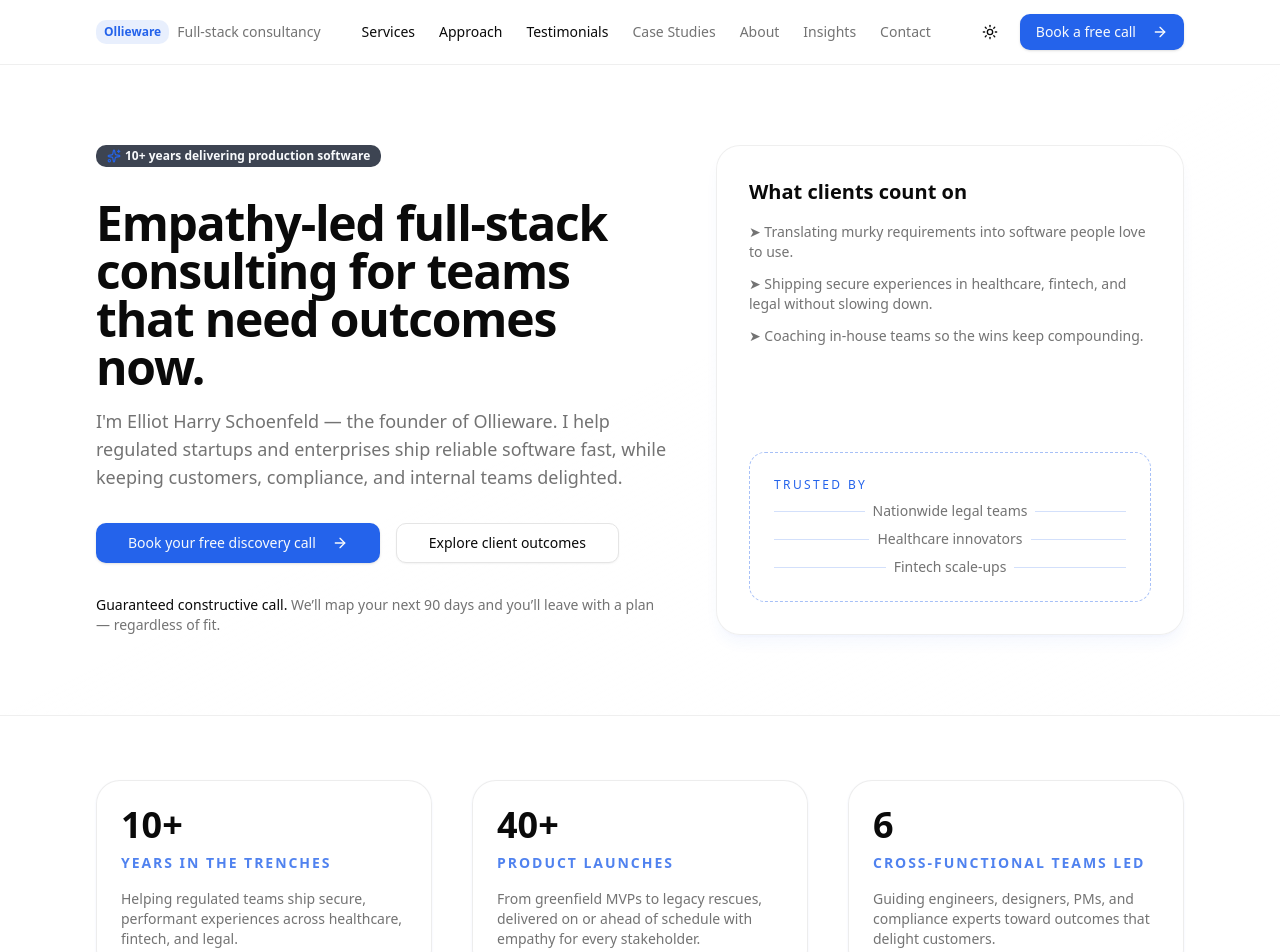
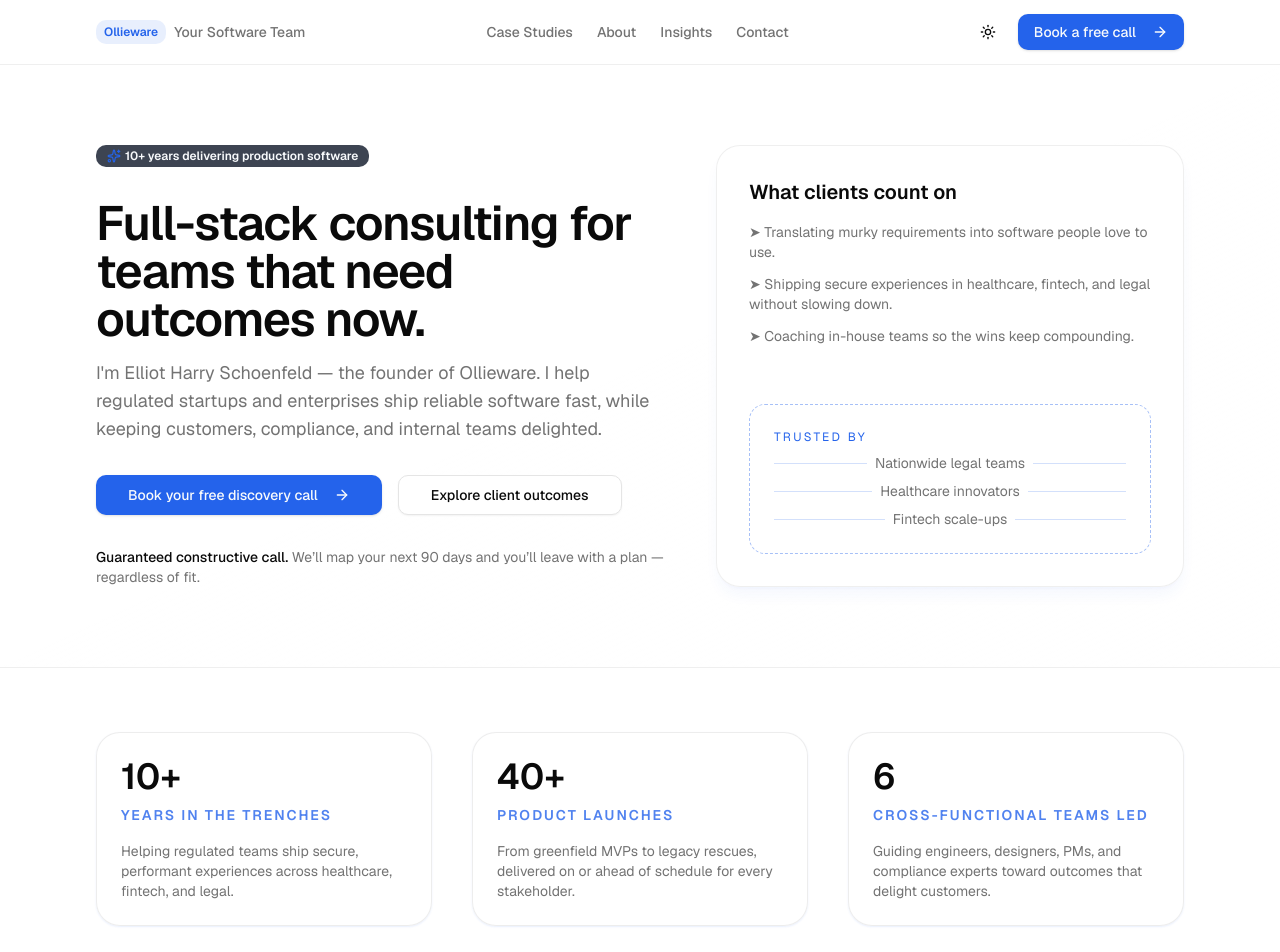
Before and after one commit to schoenfelde/ollieware-home, a Next.js app: page / in a window 1280 px wide. Shown: the top 952 px of the page. Built offline with nearby package versions, Linux system fonts and the light colour scheme.

Commit message:
copy updates

```diff
--- a/src/app/about/page.tsx
+++ b/src/app/about/page.tsx
@@ -11,7 +11,7 @@ import { Separator } from "@/components/ui/separator";
 
 const values = [
   {
-    title: "Empathy before architecture",
+    title: "Consideration before architecture",
     icon: HeartHandshake,
     description:
       "Great software starts by understanding the humans behind the requirements. I listen first, translate frustrations into journeys, and design solutions that respect every stakeholder.",
@@ -68,7 +68,7 @@ export default function AboutPage() {
           About Ollieware
         </p>
         <h1 className="text-4xl font-semibold tracking-tight sm:text-5xl">
-          Meet Elliot Harry Schoenfeld — product-minded, empathy-led engineer.
+          Meet Elliot, — product-minded, thoughtful, engineer.
         </h1>
         <p className="max-w-3xl text-base text-muted-foreground">
           I&apos;ve spent the past decade guiding cross-functional teams through
--- a/src/components/layout/site-header.tsx
+++ b/src/components/layout/site-header.tsx
@@ -22,12 +22,6 @@ const NAV_ITEMS = [
   { href: "/about", label: "About" },
   { href: "/blog", label: "Insights" },
   { href: "/contact", label: "Contact" },
-];
-
-const SECONDARY_LINKS = [
-  { href: "/#services", label: "Services" },
-  { href: "/#approach", label: "Approach" },
-  { href: "/#testimonials", label: "Testimonials" },
 ];
 
 function ActiveLink({
@@ -70,18 +64,10 @@ export function SiteHeader() {
             Ollieware
           </span>
           <span className="text-sm font-medium text-muted-foreground">
-            Full-stack consultancy
+            Your Software Team
           </span>
         </Link>
         <nav className="hidden items-center gap-6 md:flex">
-          {SECONDARY_LINKS.map((item) => (
-            <ActiveLink
-              key={item.href}
-              href={item.href}
-              label={item.label}
-              pathname={pathname}
-            />
-          ))}
           {NAV_ITEMS.map((item) => (
             <ActiveLink
               key={item.href}
@@ -116,7 +102,7 @@ export function SiteHeader() {
                 </SheetTitle>
               </SheetHeader>
               <div className="flex flex-col gap-4">
-                {[...SECONDARY_LINKS, ...NAV_ITEMS].map((item) => (
+                {[...NAV_ITEMS].map((item) => (
                   <SheetClose asChild key={item.href}>
                     <Link
                       href={item.href}
--- a/src/components/sections/approach.tsx
+++ b/src/components/sections/approach.tsx
@@ -12,7 +12,7 @@ const steps = [
   {
     title: "Design a confident path",
     description:
-      "Translate empathy into an executable plan: prioritized outcomes, measurable checkpoints, and transparent trade-offs.",
+      "Translate goals into an executable plan: prioritized outcomes, measurable checkpoints, and transparent trade-offs.",
     icon: Handshake,
   },
   {
@@ -38,7 +38,7 @@ export function ApproachSection() {
       <div className="mx-auto w-full max-w-6xl px-4 sm:px-6 lg:px-8">
         <div className="mx-auto max-w-2xl text-center">
           <h2 className="text-3xl font-semibold tracking-tight sm:text-4xl">
-            A delivery rhythm built on empathy
+            A rhythm focused on delivery
           </h2>
           <p className="mt-4 text-base text-muted-foreground">
             Elliot combines hands-on engineering with high EQ. The result is a
--- a/src/components/sections/hero.tsx
+++ b/src/components/sections/hero.tsx
@@ -25,7 +25,7 @@ export function HeroSection() {
           </div>
           <div className="space-y-4">
             <h1 className="text-4xl font-semibold tracking-tight sm:text-5xl">
-              Empathy-led full-stack consulting for teams that need outcomes
+              Full-stack consulting for teams that need outcomes
               now.
             </h1>
             <p className="max-w-2xl text-lg text-muted-foreground">
--- a/src/data/content.ts
+++ b/src/data/content.ts
@@ -53,7 +53,7 @@ export const metrics: Metric[] = [
     value: "40+",
     label: "product launches",
     description:
-      "From greenfield MVPs to legacy rescues, delivered on or ahead of schedule with empathy for every stakeholder.",
+      "From greenfield MVPs to legacy rescues, delivered on or ahead of schedule for every stakeholder.",
   },
   {
     value: "6",
@@ -87,7 +87,7 @@ export const services: Service[] = [
   {
     title: "Team leadership & mentorship",
     summary:
-      "Bring calm senior leadership to hybrid teams that need clarity, empathy, and velocity.",
+      "Bring calm senior leadership to hybrid teams that need clarity and velocity.",
     highlights: [
       "Stand up modern SDLC practices: CI, testing, observability, and guardrails.",
       "Mentor engineers across web, mobile, and infrastructure disciplines.",
@@ -167,7 +167,7 @@ export const testimonials: Testimonial[] = [
   },
   {
     quote:
-      "He brings empathy to every stakeholder conversation — legal, engineering, executives — and leaves teams more confident than he found them.",
+      "He brings consideration to every stakeholder conversation — legal, engineering, executives — and leaves teams more confident than he found them.",
     name: "Morgan DeWitt",
     role: "Director of Engineering",
     company: "Crescent Fintech",
--- a/tailwind.config.ts
+++ b/tailwind.config.ts
@@ -11,6 +11,16 @@ const config: Config = {
   ],
   theme: {
     extend: {
+      fontFamily: {
+        sans: [
+          "var(--font-geist-sans)",
+          "\"Helvetica Neue\"",
+          "Helvetica",
+          "Arial",
+          "sans-serif",
+        ],
+        mono: ["var(--font-geist-mono)", "monospace"],
+      },
       colors: {
         border: "hsl(var(--border))",
         input: "hsl(var(--input))",
```
